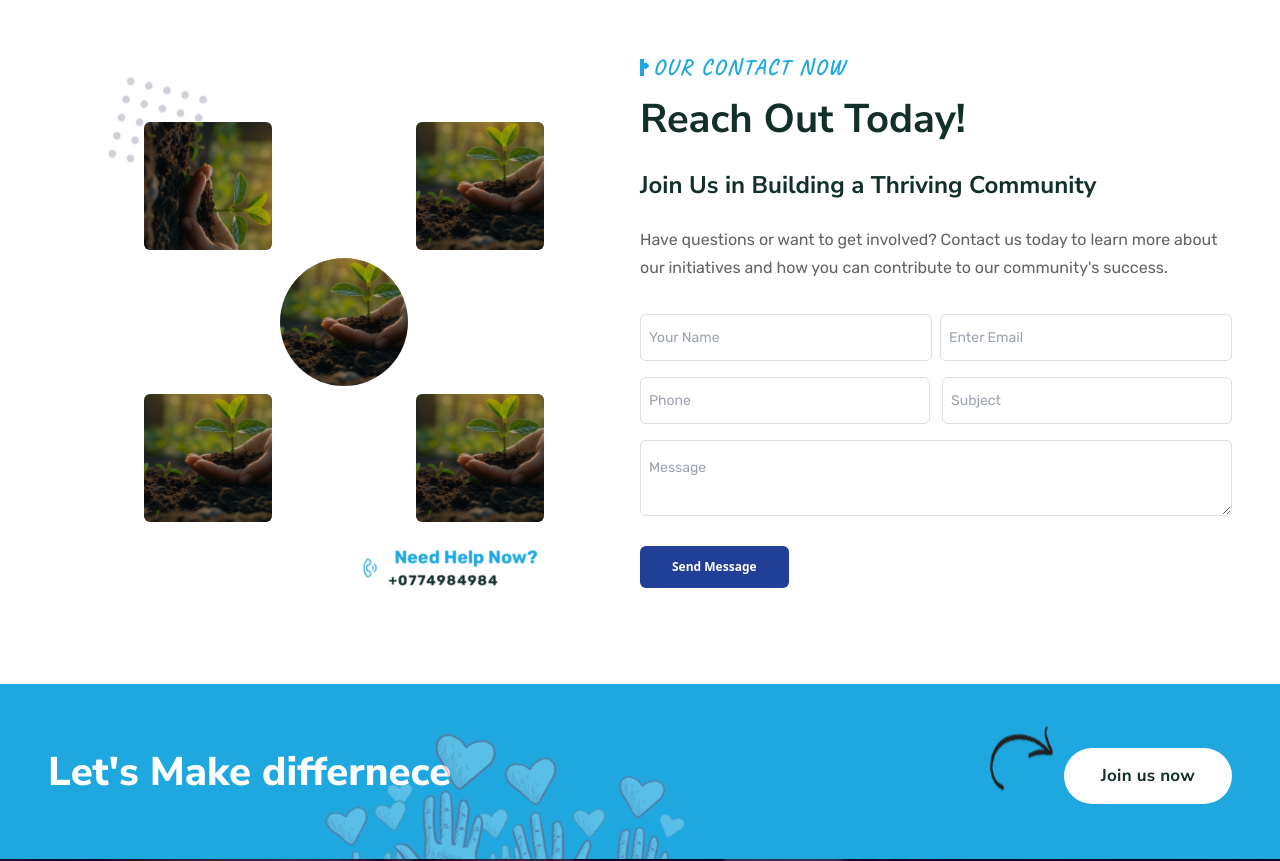
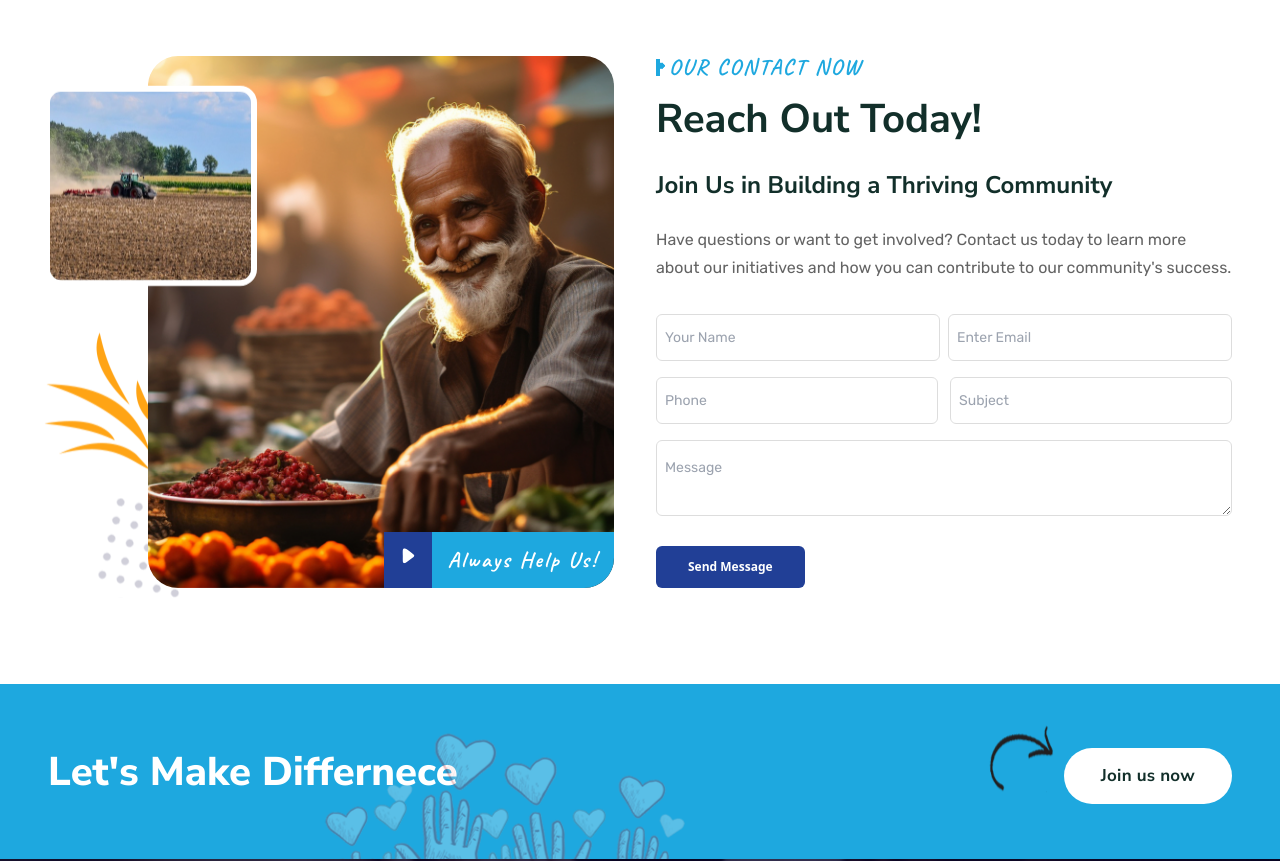
Before and after one commit to MrbadMiro/Care, a React (Vite) app: page /contact in a window 1280 px wide. Shown: the part 680-1541 px from the top of the page. Built offline with nearby package versions, Linux system fonts and the light colour scheme; what tailwindcss-animatecss, tailwindcss-debug-screens would draw is missing.

Commit message:
Hero Section

```diff
--- a/src/components/About_c/Gallery.jsx
+++ b/src/components/About_c/Gallery.jsx
@@ -25,7 +25,7 @@ const Gallery = () => {
 					<img src={A_2_icon} alt="" className="animate-bounce" />
 				</div>
 				<p className="font-caveat font-bold text-[#1EA8DF] text-[48px] leading-[22px] tracking-[2.2px]">
-					Recent Events
+					Gallery
 				</p>
 			</div>
 			<div className="flex w-full items-center justify-center gap-8 mt-8">
--- a/src/components/Career_s/Career_form.jsx
+++ b/src/components/Career_s/Career_form.jsx
@@ -1,24 +1,55 @@
-import React from "react";
-import {
-	Hero_imgb1,
-	Hero_imgb2,
-	about_4,
+import React, { useRef, useState } from "react";
+import { Hero_imgb1, Hero_imgb2, about_4 } from "../../assets";
+const Career_form = () => {
+	const [successMessage, setSuccessMessage] = useState(null);
+	const formRef = useRef(null);
 
-} from "../../assets";
-const Career_form = () => {
+	const handleSubmit = (e) => {
+		e.preventDefault();
+
+		fetch(
+			"https://script.google.com/macros/s/AKfycbzHXLv5gX8r73tG9CIgtGFP3G2NaI1xuJPr_Ui_dbaiJjGQ4IG61OT1GyeBU8-9U_155w/exec",
+			{
+				method: "POST",
+				body: new FormData(formRef.current),
+			}
+		)
+			.then((res) => res.json())
+			.then((data) => {
+				console.log(data);
+				setSuccessMessage(data.msg || "Form submitted successfully.");
+				alert(data.msg || "Form submitted successfully.");
+				formRef.current.reset(); // Clear the form data
+			})
+			.catch((err) => console.log(err));
+	};
 	return (
 		<div className="w-full items-center justify-center md:px-24 px-6 py-12">
 			<div className="grid md:grid-cols-2">
 				{/* div1 */}
 				<div className="flex flex-col justify-start gap-4 pr-2">
 					<div className="flex   4">
-						<p className="font-nunito font-extrabold text-[#122f2A] text-[32px] leading-[32px] tracking-[0.33px]">Join Our Team at Mangatha Pvt Ltd</p>
+						<p className="font-nunito font-extrabold text-[#122f2A] text-[32px] leading-[32px] tracking-[0.33px]">
+							Join Our Team at Mangatha Pvt Ltd
+						</p>
 					</div>
 					<div>
-						<p className=" font-nunito font-extrabold text-[#122f2A] text-[20px] leading-[28.4px] tracking-[0.33px]">Be a Part of Our Mission to Empower and Uplift Communities<br /></p>
+						<p className=" font-nunito font-extrabold text-[#122f2A] text-[20px] leading-[28.4px] tracking-[0.33px]">
+							Be a Part of Our Mission to Empower and Uplift Communities
+							<br />
+						</p>
 					</div>
 					<div>
-						<p className="font-rubik font-normal text-[#636363]  text-[16px] leading-[28px] text-left"> At Mangatha Pvt Ltd, we are dedicated to creating a self-sufficient and thriving community in Valvetithurai. We believe that our success is driven by the talented and passionate individuals who join our team. If you are looking for a rewarding career where you can make a real difference, we invite you to explore our current job opportunities and apply to be a part of our mission. <br /></p>
+						<p className="font-rubik font-normal text-[#636363]  text-[16px] leading-[28px] text-left">
+							{" "}
+							At Mangatha Pvt Ltd, we are dedicated to creating a
+							self-sufficient and thriving community in Valvetithurai. We
+							believe that our success is driven by the talented and passionate
+							individuals who join our team. If you are looking for a rewarding
+							career where you can make a real difference, we invite you to
+							explore our current job opportunities and apply to be a part of
+							our mission. <br />
+						</p>
 					</div>
 					{/* <div>
                         <p className="font-caveat font-bold text-[#636363] text-[16px] leading-[28px] ">HELPED FUND 589,537 PROJECTS IN 24 COUNTRIES, BENEFITING OVER
@@ -26,45 +57,55 @@ const Career_form = () => {
 					</div>*/}
 					<div className="mb-4 flex flex-col ">
 						<div>
-						<p className=" font-nunito font-extrabold text-[#122f2A] text-[20px] leading-[28.4px] tracking-[0.33px]">Advantages of Joining Our Team:<br /></p>
+							<p className=" font-nunito font-extrabold text-[#122f2A] text-[20px] leading-[28.4px] tracking-[0.33px]">
+								Advantages of Joining Our Team:
+								<br />
+							</p>
 						</div>
 						<p className="flex gap-2 font-rubik font-normal text-[#636363]  text-[16px] leading-[28px] mt-2">
 							{" "}
-							<img src={about_4} alt="" /> Contribute to projects that directly impact the community, driving social value and economic growth.
-
+							<img src={about_4} alt="" /> Contribute to projects that directly
+							impact the community, driving social value and economic growth.
 						</p>
 						<p className="flex gap-2 font-rubik font-normal text-[#636363]  text-[16px] leading-[28px] mt-2">
 							{" "}
-							<img src={about_4} alt="" /> Enhance your skills and knowledge through continuous learning and professional growth opportunities.
-
+							<img src={about_4} alt="" /> Enhance your skills and knowledge
+							through continuous learning and professional growth opportunities.
 						</p>
 						<p className="flex gap-2 font-rubik font-normal text-[#636363]  text-[16px] leading-[28px] mt-2">
 							{" "}
-							<img src={about_4} alt="" /> Work alongside dedicated, like-minded individuals committed to making a positive difference.
-
+							<img src={about_4} alt="" /> Work alongside dedicated, like-minded
+							individuals committed to making a positive difference.
 						</p>
 						<p className="flex gap-2 font-rubik font-normal text-[#636363]   text-[16px] leading-[28px] mt-2">
 							{" "}
-							<img src={about_4} alt="" /> Be actively involved in initiatives that foster community trust, unity, and leadership.
-
+							<img src={about_4} alt="" /> Be actively involved in initiatives
+							that foster community trust, unity, and leadership.
 						</p>
 						<p className="flex gap-2 font-rubik font-normal text-[#636363]  text-[16px] leading-[28px] mt-2">
 							{" "}
-							<img src={about_4} alt="" /> Grow your career in a supportive and innovative organization that values your contributions and encourages your success.
-
-
+							<img src={about_4} alt="" /> Grow your career in a supportive and
+							innovative organization that values your contributions and
+							encourages your success.
 						</p>
 					</div>
 					<div className="grid md:grid-cols-2 gap-2 ">
-						<div className="rounded-md overflow-hidden   "><img src={Hero_imgb1} alt=""  className="object-cover h-[200px] "/></div>
-						<div className="rounded-md overflow-hidden  "><img src={Hero_imgb2} alt=""  className="object-cover h-[200px]"/></div>
-
-
+						<div className="rounded-md overflow-hidden   ">
+							<img
+								src={Hero_imgb1}
+								alt=""
+								className="object-cover h-[200px] "
+							/>
 						</div>
-
+						<div className="rounded-md overflow-hidden  ">
+							<img src={Hero_imgb2} alt="" className="object-cover h-[200px]" />
+						</div>
+					</div>
 				</div>
 				{/* div2 */}
-				<div className="flex flex-col gap-4">
+				<div className="flex flex-col  ">
+					<form className="flex flex-col  gap-4" ref={formRef} onSubmit={handleSubmit}>
+						<input type="hidden" name="formType" value="Form2" />
 						<input
 							type="text"
 							name="Name"
@@ -81,33 +122,26 @@ const Career_form = () => {
 						/>
 						<input
 							type="tel"
-						name="Phone"
+							name="PhoneNumber"
 							className="px-2 py-3 outline-none text-[14px] text-navy font-rubik border border-[#DDDDDD] rounded-md w-full"
 							placeholder="Phone"
 						/>
-					<div className="grid md:grid-cols-2">
 						<input
 							type="text"
-							name="Name"
+							name="Address"
 							className="px-2 py-3 outline-none text-[14px] text-navy font-rubik border border-[#DDDDDD] rounded-md  w-full"
-							placeholder="Addess"
+							placeholder="Address"
 							required
 						/>
 
-						<select id="options" name="options" className="px-2 py-3 outline-none text-[14px] text-navy font-rubik border border-[#DDDDDD] rounded-md  w-full">
-							<option value="option1" className="text-[14px] text-navy font-rubik">Occupation</option>
-							<option value="option2" className="text-[14px] text-navy font-rubik">Doctor</option>
-							<option value="option3" className="text-[14px] text-navy font-rubik">Lawyear</option>
-						</select>
-					</div>
 						<textarea
 							name="Message"
 							maxLength="200"
 							className="px-2 py-4 outline-none text-[14px] text-navy font-rubik border border-[#DDDDDD] rounded-md w-full"
-						placeholder="Message"
+							placeholder="What can you contribute to our team?"
 							required
 						/>
-					<div className="w-full flex fle-col mt-2">
+						<div className="w-full flex fle-col ">
 							<button
 								className="overflow mt-4 bg-[#213F96] rounded-md group relative overflow-hidden text-[12px] text-white px-8 py-3 before:absolute before:top-0 before:-left-full before:h-full before:w-full before:bg-[#ff5f35] before:transition-transform before:duration-500 hover:before:translate-x-full"
 								type="submit">
@@ -116,6 +150,7 @@ const Career_form = () => {
 								</span>
 							</button>
 						</div>
+					</form>
 				</div>
 			</div>
 		</div>
--- a/src/components/Career_s/Volonteer_form.jsx
+++ b/src/components/Career_s/Volonteer_form.jsx
@@ -1,4 +1,4 @@
-import React from "react";
+import React, { useRef, useState } from "react";
 import {
 	Hero_imgb1,
 	Hero_imgb2,
@@ -6,6 +6,28 @@ import {
 
 } from "../../assets";
 const Volonteer_form = () => {
+	const [successMessage, setSuccessMessage] = useState(null);
+	const formRef = useRef(null);
+
+	const handleSubmit = (e) => {
+		e.preventDefault();
+
+		fetch(
+			"https://script.google.com/macros/s/AKfycbwTynHMftIno4W_4OF-T0a2mpPArRSf4o8zS716ijIFRQL4cky1ruDIGQLgHWs4eUCVGg/exec",
+			{
+				method: "POST",
+				body: new FormData(formRef.current),
+			}
+		)
+			.then((res) => res.json())
+			.then((data) => {
+				console.log(data);
+				setSuccessMessage(data.msg || "Form submitted successfully.");
+				alert(data.msg || "Form submitted successfully.");
+				formRef.current.reset(); // Clear the form data
+			})
+			.catch((err) => console.log(err));
+	};
 	return (
 		<div className="w-full items-center justify-center md:px-24 px-6 py-12">
 			<div className="grid md:grid-cols-2">
@@ -57,7 +79,9 @@ const Volonteer_form = () => {
 
 				</div>
 				{/* div2 */}
-				<div className="flex flex-col gap-4">
+				<div className="flex flex-col  ">
+				<form className="flex flex-col  gap-4" ref={formRef} onSubmit={handleSubmit}>
+				<input type="hidden" name="formType" value="Form2" />
 					<input
 						type="text"
 						name="Name"
@@ -74,24 +98,27 @@ const Volonteer_form = () => {
 					/>
 					<input
 						type="tel"
-						name="Phone"
+						name="PhoneNumber"
 						className="px-2 py-3 outline-none text-[14px] text-navy font-rubik border border-[#DDDDDD] rounded-md w-full"
 						placeholder="Phone"
 					/>
-					<div className="grid md:grid-cols-2">
+					<div className="grid md:grid-cols-2 gap-2">
 						<input
 							type="text"
-							name="Name"
+							name="Address"
 							className="px-2 py-3 outline-none text-[14px] text-navy font-rubik border border-[#DDDDDD] rounded-md  w-full"
-							placeholder="Addess"
+							placeholder="Address"
+							required
+						/>
+						<input
+							type="text"
+							name="Occupation"
+							className="px-2 py-3 outline-none text-[14px] text-navy font-rubik border border-[#DDDDDD] rounded-md  w-full"
+							placeholder="Occupation"
 							required
 						/>
 
-						<select id="options" name="options" className="px-2 py-3 outline-none text-[14px] text-navy font-rubik border border-[#DDDDDD] rounded-md  w-full">
-							<option value="option1" className="text-[14px] text-navy font-rubik">Occupation</option>
-							<option value="option2" className="text-[14px] text-navy font-rubik">Doctor</option>
-							<option value="option3" className="text-[14px] text-navy font-rubik">Lawyear</option>
-						</select>
+
 					</div>
 					<textarea
 						name="Message"
@@ -109,6 +136,7 @@ const Volonteer_form = () => {
 							</span>
 						</button>
 					</div>
+					</form>
 				</div>
 			</div>
 		</div>
--- a/src/components/Contact_s/Contact_form.jsx
+++ b/src/components/Contact_s/Contact_form.jsx
@@ -1,4 +1,4 @@
-import React from "react";
+import React, { useRef, useState } from "react";
 import { FiPhoneCall } from "react-icons/fi";
 import {
 	about_1,
@@ -9,87 +9,77 @@ import {
 	A_1_icon,
 	A_2_icon,
 	About_S3img,
+	About_mimg,
+	About_icon4,
+	About_S2img,
+	About_Simg,
 } from "../../assets";
 import { motion } from "framer-motion";
 
 const Contact_form = () => {
+	const [successMessage, setSuccessMessage] = useState(null);
+	const formRef = useRef(null);
+
+	const handleSubmit = (e) => {
+		e.preventDefault();
+
+		fetch(
+			"https://script.google.com/macros/s/AKfycbwVtvTc7VktWq0H6CYffT6xnO0sit_xM_X8ALDyHQBcv3PATSlIoI3odfK4ls61Sl82xg/exec",
+			{
+				method: "POST",
+				body: new FormData(formRef.current),
+			}
+		)
+			.then((res) => res.json())
+			.then((data) => {
+				console.log(data);
+				setSuccessMessage(data.msg || "Form submitted successfully.");
+				alert(data.msg || "Form submitted successfully.");
+				formRef.current.reset(); // Clear the form data
+			})
+			.catch((err) => console.log(err));
+	};
+
 	return (
 		<div className="w-full md:px-12 px-6 py-24">
-			<div className="grid md:grid-cols-2 ">
-				<div className="flex items-center justify-center relative">
-					<div className="hidden md:flex  absolute border-10 animate-pulse animate__infinite top-[20px] left-[60px]    ">
+			<div className="grid md:grid-cols-2 gap-8 ">
+				<div className="relative flex sm:pl-[100px] sm:pr-[10px]  py">
+					<motion.img
+						initial={{ x: -100, opacity: 0 }}
+						animate={{ x: 0, opacity: 1 }}
+						transition={{
+							delay: 0.2,
+							x: { type: "spring", stiffness: 60 },
+							opacity: { duration: 1 },
+							ease: "easeIn",
+							duration: 1,
+						}}
+						src={About_mimg}
+						alt=""
+						className=" object-cover w-full h-full opacity-80 rounded-[30px]  "
+					/>
+
+					<div className="hidden md:flex absolute border-10 border-white top-[80px] animate-bounce-slow -left-[4px]">
+						<img src={About_Simg} alt="" className=" object-cover" />
+					</div>
+					<div className="hidden md:flex -z-10 absolute border-10 animate-bounce-slow top-[310px] -left-[4px]">
+						<img src={About_S2img} alt="" className="" />
+					</div>
+					<div className="hidden md:flex -z-10 absolute border-10 animate-pulse-slow animate__infinite -bottom-[10px] left-[50px]">
 						<img src={About_S3img} alt="" className="" />
 					</div>
-					<div className="relative w-[320px] h-[320px] md:w-[400px] md:h-[400px] transform   ">
-
-						{/* Top Left Diamond */}
-						<div
-							className="absolute w-24 h-24 rounded-md md:w-32 md:h-32 overflow-hidden transform rotate-90"
-							style={{ top: "0", left: "0" }}>
-							<img
-								className="object-cover w-full h-full  "
-								src={Hero_imgb1}
-								alt="Image 1"
-							/>
+					<div className=" flex flex-cols-2 z-1 absolute  bottom-0 right-0 sm:right-[10px]">
+						<div className="Flex items-center justify-center bg-[#213F96] p-[16px]">
+							<img src={About_icon4} alt="" />
 						</div>
-
-						{/* Top Right Diamond */}
-						<div
-							className="absolute w-24 h-24 md:w-32 rounded-md md:h-32 overflow-hidden transform rotate-270"
-							style={{ top: "0", right: "0" }}>
-							<img
-								className="object-cover w-full h-full  "
-								src={Hero_imgb1}
-								alt="Image 2"
-							/>
-						</div>
-						{/* Bottom Left Diamond */}
-						<div
-							className="absolute w-24 h-24 md:w-32 rounded-md md:h-32 overflow-hidden transform rotate-270"
-							style={{ bottom: "0", left: "0" }}>
-							<img
-								className="object-cover w-full h-full  "
-								src={Hero_imgb1}
-								alt="Image 3"
-							/>
-						</div>
-						{/* Bottom Right Diamond */}
-						<div
-							className="absolute w-24 h-24 md:w-32 rounded-md md:h-32 overflow-hidden transform rotate-270"
-							style={{ bottom: "0", right: "0" }}>
-							<img
-								className="object-cover w-full h-full  "
-								src={Hero_imgb1}
-								alt="Image 4"
-							/>
-						</div>
-						{/* Center Circle */}
-						<div
-							className="absolute w-24 h-24 md:w-32 md:h-32 rounded-full overflow-hidden flex justify-center items-center"
-							style={{
-								top: "50%",
-								left: "50%",
-								transform: "translate(-50%, -50%)",
-							}}>
-							<img
-								className="object-cover w-full h-full"
-								src={Hero_imgb1}
-								alt="Center Image"
-							/>
-						</div>
-					</div>
-					<div className="  h-[40px] w-[200px] gap-2 absolute flex justify-center items-center bottom-0 -right-2 md:right-24 transform ">
-						<FiPhoneCall className="text-[#1EA8DF] transform rotate-45 animate-pulse " />
-						<div className="flex flex-col transform rotate-45 gap-2 items-center  ">
-							<p className="font-rubik text-[#1EA8DF] font-bold transform -rotate-45 text-[18px] text-left">
-								Need Help Now?
-							</p>
-							<p className="font-rubik font-bold text-green2 tracking-[1px] transform -rotate-45 text-[14px] text-left ">
-								+0774984984
+						<div className="Flex items-center justify-center bg-[#1EA8DF] p-[16px] rounded-br-[30px]">
+							<p className="font-caveat font-bold text-white text-[22px] leading-[24px] tracking-[2.2px]">
+								Always Help Us!
 							</p>
 						</div>
 					</div>
 				</div>
+
 				<div>
 					<div>
 						<div className="flex  items-center gap-1 ">
@@ -115,7 +105,6 @@ const Contact_form = () => {
 								}}
 								className="font-nunito font-bold text-[#122F2A] text-[32px] md:text-[40px] leading-[50px] mt-[16px]">
 								Reach Out Today!
-
 							</motion.p>
 						</div>
 						<div className="flex w-full">
@@ -130,8 +119,6 @@ const Contact_form = () => {
 								}}
 								className="font-nunito font-bold text-[#122F2A] text-[32px] md:text-[24px] leading-[50px] mt-[16px]">
 								Join Us in Building a Thriving Community
-
-
 							</motion.p>
 						</div>
 						<div className="flex ">
@@ -146,11 +133,18 @@ const Contact_form = () => {
 									duration: 0.6,
 								}}
 								className="font-rubik font-normal text-[#636363]  text-[16px] leading-[28px]  mt-[16px]">
-								Have questions or want to get involved? Contact us today to learn more about our initiatives and how you can contribute to our community's success.
+								Have questions or want to get involved? Contact us today to
+								learn more about our initiatives and how you can contribute to
+								our community's success.
 							</motion.p>
 						</div>
 
 						<div className="flex flex-col mt-8">
+							<form
+								className="flex flex-col"
+								ref={formRef}
+								onSubmit={handleSubmit}>
+								<input type="hidden" name="formType" value="Form2" />
 								<div className="grid md:grid-cols-2 gap-2">
 									<input
 										type="text"
@@ -170,7 +164,7 @@ const Contact_form = () => {
 								<div className="grid ss:grid-cols-2 gap-3 mt-4">
 									<input
 										type="tel"
-									name="Phone"
+										name="PhoneNumber"
 										className="px-2 py-3 outline-none text-[14px] text-navy font-rubik border border-[#DDDDDD] rounded-md w-full"
 										placeholder="Phone"
 									/>
@@ -199,6 +193,8 @@ const Contact_form = () => {
 										</span>
 									</button>
 								</div>
+							</form>
+
 						</div>
 					</div>
 				</div>
--- a/src/components/Footer.jsx
+++ b/src/components/Footer.jsx
@@ -39,7 +39,7 @@ const Footer = () => {
 							</div> */}
 							<div>
 								<p className="font-nunito font-extrabold animatecss-backInLeft animat text-white text-[40px] leading-[50px] ">
-									Let's Make differnece
+									Let's Make Differnece
 								</p>
 							</div>
 						</div>
--- a/src/routes/Contact.jsx
+++ b/src/routes/Contact.jsx
@@ -2,7 +2,9 @@ import React from 'react'
 import Footer from '../components/Footer'
 import Banner2 from '../components/Contact_s/Banner2'
 import Contact_form from '../components/Contact_s/Contact_form'
+import useScrollToTop from './useScrollToTop';
 const Contact = () => {
+  useScrollToTop();
   return (
     <div>
          <Banner2/>
```
Also changed, not shown: src/components/About_c/Ourstory.jsx (+13 -13 lines), src/components/Home/Home_About.jsx (+5 -3 lines). Lines whose indentation alone changed are shown as unchanged.
